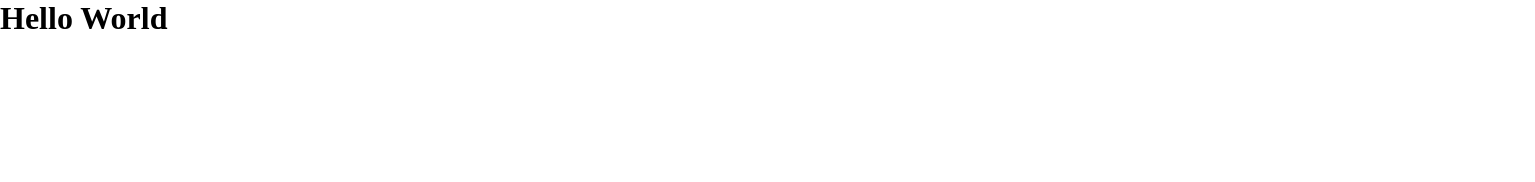
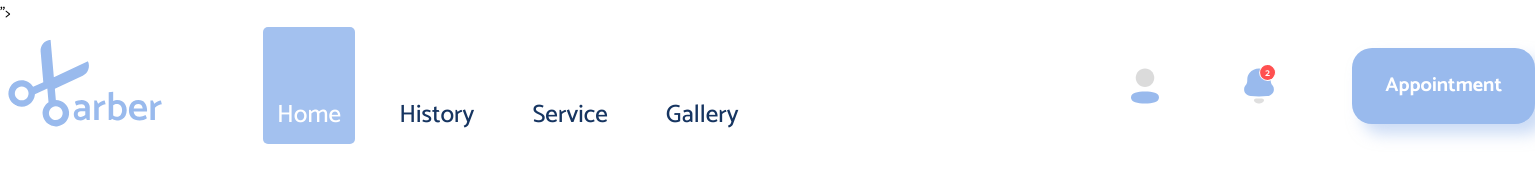
Before and after one commit to razzakovv/barbershop, a plain HTML site: page index.html in a window 1280 px wide. Shown: the whole page, 1535 px wide, since content can reach past the window. Drawn offline with Linux system fonts and the light colour scheme.

Commit message:
feat: added header (10.01.24/20:57)

```diff
--- a/index.html
+++ b/index.html
@@ -1,16 +1,52 @@
 <!DOCTYPE html>
 <html lang="en">
+
 <head>
     <meta charset="UTF-8">
     <meta name="viewport" content="width=device-width, initial-scale=1.0">
+    <!-- Fonts -->
+    <link rel="stylesheet" href="<link rel="preconnect" href="https://fonts.googleapis.com">
+    <link rel="preconnect" href="https://fonts.gstatic.com" crossorigin>
+    <link href="https://fonts.googleapis.com/css2?family=Catamaran:wght@400;500;700&display=swap" rel="stylesheet">">
+
+    <!-- CSS -->
     <link rel="stylesheet" href="style.css">
     <title>Barber</title>
 </head>
+
 <body>
 
-    <h1>Hello World</h1>
+    <!-- header -->
+    <header class="header">
+        <div class="container">
+            <!-- left -->
+            <div class="left">
+                <!-- logo -->
+                <div class="logo">
+                    <img src="images/logo.svg" alt="$">
+                </div>
+
+                <!-- menu -->
+                <ul class="menu">
+                    <li class="active">Home</li>
+                    <li>History</li>
+                    <li>Service</li>
+                    <li>Gallery</li>
+                </ul>
+
+            </div>
+
+            <!-- right -->
+            <div class="right">
+                <img src="images/user.svg" alt="$">
+                <img src="images/ring.svg" alt="$">
+                <button class="btn">Appointment</button>
+            </div>
+        </div>
+    </header>
 
 
 
 </body>
+
 </html>
--- a/style.css
+++ b/style.css
@@ -18,3 +18,68 @@ button {
     background: 0;
     cursor: pointer;
 }
+
+/* General */
+body {
+    font-weight: 400;
+    font-family: 'Catamaran', sans-serif;
+}
+
+/* Header */
+.header .container {
+    width: 1535px;
+    margin: 0 auto;
+    /* background: red; */
+    display: flex;
+    align-items: center;
+    justify-content: space-between;
+}
+
+.header .container .left {
+    display: flex;
+    align-items: flex-end;
+    justify-content: space-between;
+    gap: 100px;
+}
+
+.header .container .left .menu {
+    display: flex;
+    align-items: flex-end;
+    justify-content: center;
+    gap: 30px;
+}
+
+.header .container .left .menu li {
+    font-size: 25px;
+    font-weight: 500;
+    font-family: 'Catamaran', sans-serif;
+    color: #163561;
+    padding: 8px 14px;
+}
+
+.header .container .left .menu li.active {
+    color: #ffffff;
+    background: #a3c1ef;
+    padding: 67px 14px 8px;
+    border-radius: 5px;
+}
+
+.header .container .right {
+    display: flex;
+    align-items: center;
+    justify-content: center;
+    gap: 72px;
+}
+
+.header .container .right .btn {
+    color: #ffffff;
+    background: #99baed;
+    padding: 23px 33px;
+    border-radius: 20px;
+    font-size: 20px;
+    font-weight: 700;
+    font-family: 'Catamaran', sans-serif;
+    line-height: 30px;
+    letter-spacing: 3%;
+    box-shadow: 10px 10px 15px #99baed80;
+}
```
Also changed, not shown: images/Profile 1.svg (added), images/logo.svg (added), images/ring.svg (added), images/user.svg (added).
